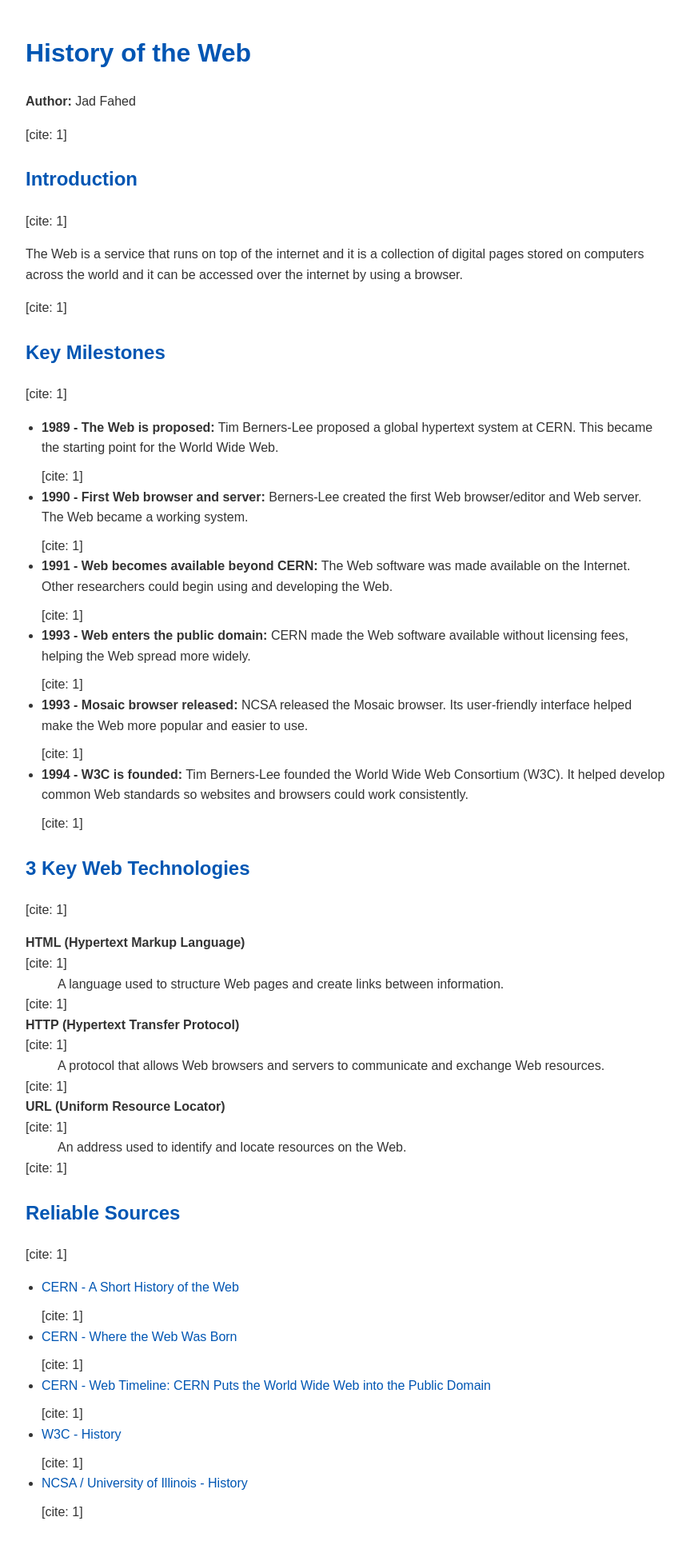
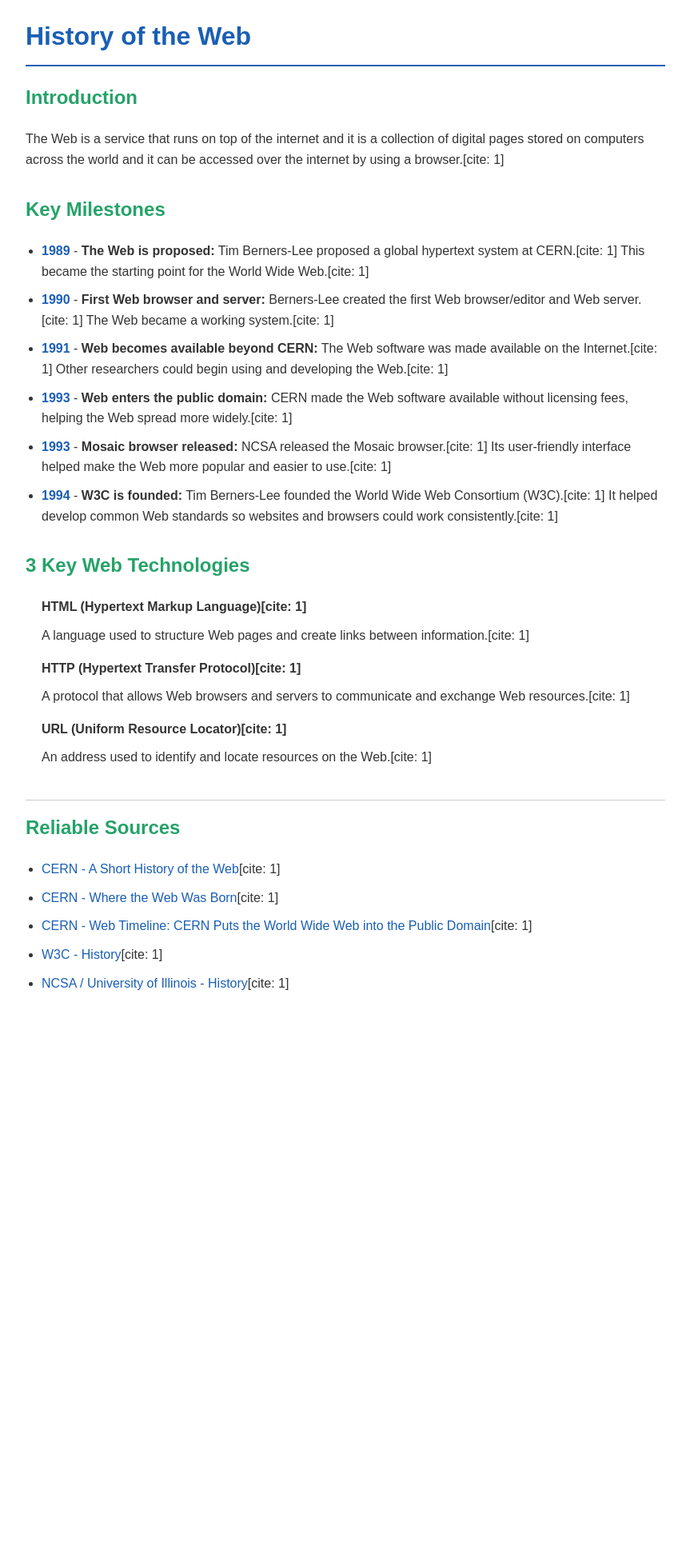
Before and after one commit to Jadfahed224/web-programming-site, a Flask app: page /web-history-ai in a window 1280 px wide. Shown: the whole page at 80% size, without its empty margins (208-1071 px from the left). After the commit the page ends 1238 px from the top, so only its background shows below. Run offline with Flask 3, Linux system fonts and the light colour scheme.

Commit message:
Part 3: AI-generated history pages

```diff
--- a/templates/web-history-ai.html
+++ b/templates/web-history-ai.html
@@ -3,7 +3,7 @@
 <head>
     <meta charset="UTF-8">
     <meta name="viewport" content="width=device-width, initial-scale=1.0">
-    <title>History of the Web - Jad Fahed</title>
+    <title>History of the Web</title>
     <style>
         body {
             font-family: Arial, sans-serif;
@@ -13,24 +13,50 @@
             padding: 20px;
             color: #333;
         }
-        header, section, footer {
-            margin-bottom: 24px;
+        header {
+            border-bottom: 2px solid #1a5fb4;
+            margin-bottom: 20px;
+            padding-bottom: 10px;
         }
-        h1, h2 {
-            color: #0056b3;
+        h1 {
+            color: #1a5fb4;
+            margin: 0;
         }
-        ul {
+        h2 {
+            color: #26a269;
+            margin-top: 0;
+        }
+        section {
+            margin-bottom: 30px;
+        }
+        ul, dl {
             padding-left: 20px;
         }
-        li {
+        li, dt {
             margin-bottom: 10px;
         }
+        dt {
+            font-weight: bold;
+        }
+        dd {
+            margin-left: 0;
+            margin-bottom: 15px;
+        }
+        time {
+            font-weight: bold;
+            color: #1a5fb4;
+        }
         a {
-            color: #0056b3;
+            color: #1a5fb4;
             text-decoration: none;
         }
         a:hover {
             text-decoration: underline;
+        }
+        footer {
+            border-top: 1px solid #ccc;
+            padding-top: 15px;
+            margin-top: 40px;
         }
     </style>
 </head>
@@ -38,53 +64,54 @@
 
     <header>
         <h1>History of the Web</h1>
-        <p><strong>Author:</strong> Jad Fahed</p>[cite: 1]
     </header>
 
     <main>
         <section id="introduction">
-            <h2>Introduction</h2>[cite: 1]
-            <p>The Web is a service that runs on top of the internet and it is a collection of digital pages stored on computers across the world and it can be accessed over the internet by using a browser.</p>[cite: 1]
+            <h2>Introduction</h2>
+            <p>The Web is a service that runs on top of the internet and it is a collection of digital pages stored on computers across the world and it can be accessed over the internet by using a browser.[cite: 1]</p>
         </section>
 
         <section id="milestones">
-            <h2>Key Milestones</h2>[cite: 1]
+            <h2>Key Milestones</h2>
             <ul>
-                <li><strong>1989 - The Web is proposed:</strong> Tim Berners-Lee proposed a global hypertext system at CERN. This became the starting point for the World Wide Web.</li>[cite: 1]
-                <li><strong>1990 - First Web browser and server:</strong> Berners-Lee created the first Web browser/editor and Web server. The Web became a working system.</li>[cite: 1]
-                <li><strong>1991 - Web becomes available beyond CERN:</strong> The Web software was made available on the Internet. Other researchers could begin using and developing the Web.</li>[cite: 1]
-                <li><strong>1993 - Web enters the public domain:</strong> CERN made the Web software available without licensing fees, helping the Web spread more widely.</li>[cite: 1]
-                <li><strong>1993 - Mosaic browser released:</strong> NCSA released the Mosaic browser. Its user-friendly interface helped make the Web more popular and easier to use.</li>[cite: 1]
-                <li><strong>1994 - W3C is founded:</strong> Tim Berners-Lee founded the World Wide Web Consortium (W3C). It helped develop common Web standards so websites and browsers could work consistently.</li>[cite: 1]
+                <li><time datetime="1989">1989</time> - <strong>The Web is proposed:</strong> Tim Berners-Lee proposed a global hypertext system at CERN.[cite: 1] This became the starting point for the World Wide Web.[cite: 1]</li>
+                <li><time datetime="1990">1990</time> - <strong>First Web browser and server:</strong> Berners-Lee created the first Web browser/editor and Web server.[cite: 1] The Web became a working system.[cite: 1]</li>
+                <li><time datetime="1991">1991</time> - <strong>Web becomes available beyond CERN:</strong> The Web software was made available on the Internet.[cite: 1] Other researchers could begin using and developing the Web.[cite: 1]</li>
+                <li><time datetime="1993">1993</time> - <strong>Web enters the public domain:</strong> CERN made the Web software available without licensing fees, helping the Web spread more widely.[cite: 1]</li>
+                <li><time datetime="1993">1993</time> - <strong>Mosaic browser released:</strong> NCSA released the Mosaic browser.[cite: 1] Its user-friendly interface helped make the Web more popular and easier to use.[cite: 1]</li>
+                <li><time datetime="1994">1994</time> - <strong>W3C is founded:</strong> Tim Berners-Lee founded the World Wide Web Consortium (W3C).[cite: 1] It helped develop common Web standards so websites and browsers could work consistently.[cite: 1]</li>
             </ul>
         </section>
 
         <section id="technologies">
-            <h2>3 Key Web Technologies</h2>[cite: 1]
+            <h2>3 Key Web Technologies</h2>
             <dl>
-                <dt><strong>HTML (Hypertext Markup Language)</strong></dt>[cite: 1]
-                <dd>A language used to structure Web pages and create links between information.</dd>[cite: 1]
+                <dt>HTML (Hypertext Markup Language)[cite: 1]</dt>
+                <dd>A language used to structure Web pages and create links between information.[cite: 1]</dd>
 
-                <dt><strong>HTTP (Hypertext Transfer Protocol)</strong></dt>[cite: 1]
-                <dd>A protocol that allows Web browsers and servers to communicate and exchange Web resources.</dd>[cite: 1]
+                <dt>HTTP (Hypertext Transfer Protocol)[cite: 1]</dt>
+                <dd>A protocol that allows Web browsers and servers to communicate and exchange Web resources.[cite: 1]</dd>
 
-                <dt><strong>URL (Uniform Resource Locator)</strong></dt>[cite: 1]
-                <dd>An address used to identify and locate resources on the Web.</dd>[cite: 1]
+                <dt>URL (Uniform Resource Locator)[cite: 1]</dt>
+                <dd>An address used to identify and locate resources on the Web.[cite: 1]</dd>
             </dl>
         </section>
     </main>
 
     <footer>
-        <h2>Reliable Sources</h2>[cite: 1]
-        <nav aria-label="Source links">
-            <ul>
-                <li><a href="https://home.cern/science/computing/the-birth-of-the-web/short-history-web/" target="_blank" rel="noopener">CERN - A Short History of the Web</a></li>[cite: 1]
-                <li><a href="https://home.cern/science/computing/the-birth-of-the-web/where-web-was-born/" target="_blank" rel="noopener">CERN - Where the Web Was Born</a></li>[cite: 1]
-                <li><a href="https://timeline.web.cern.ch/cern-puts-world-wide-web-public-domain" target="_blank" rel="noopener">CERN - Web Timeline: CERN Puts the World Wide Web into the Public Domain</a></li>[cite: 1]
-                <li><a href="https://www.w3.org/about/history/" target="_blank" rel="noopener">W3C - History</a></li>[cite: 1]
-                <li><a href="https://www.ncsa.illinois.edu/about/history/" target="_blank" rel="noopener">NCSA / University of Illinois - History</a></li>[cite: 1]
-            </ul>
-        </nav>
+        <section id="sources">
+            <h2>Reliable Sources</h2>
+            <nav aria-label="Reliable Sources Links">
+                <ul>
+                    <li><a href="https://home.cern/science/computing/the-birth-of-the-web/short-history-web/" target="_blank">CERN - A Short History of the Web</a>[cite: 1]</li>
+                    <li><a href="https://home.cern/science/computing/the-birth-of-the-web/where-web-was-born/" target="_blank">CERN - Where the Web Was Born</a>[cite: 1]</li>
+                    <li><a href="https://timeline.web.cern.ch/cern-puts-world-wide-web-public-domain" target="_blank">CERN - Web Timeline: CERN Puts the World Wide Web into the Public Domain</a>[cite: 1]</li>
+                    <li><a href="https://www.w3.org/about/history/" target="_blank">W3C - History</a>[cite: 1]</li>
+                    <li><a href="https://www.ncsa.illinois.edu/about/history/" target="_blank">NCSA / University of Illinois - History</a>[cite: 1]</li>
+                </ul>
+            </nav>
+        </section>
     </footer>
 
 </body>
```
